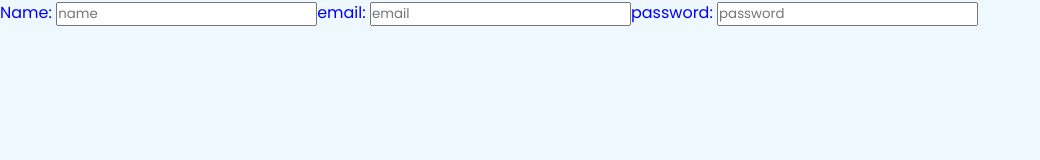
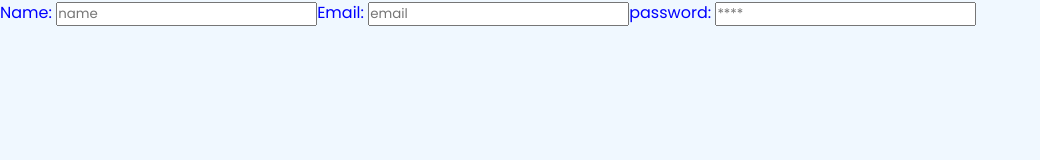
Before and after one commit to sskyhigh/parkvue, a React (Create React App) app in the folder parkvue/: page /register in a window 1280 px wide. Shown: the top 160 px of the page, without its empty margins (0-1040 px from the left). Built offline with nearby package versions, Linux system fonts and the light colour scheme.

Commit message:
updated input fields

```diff
--- a/parkvue/src/Components/SearchMenu.js
+++ b/parkvue/src/Components/SearchMenu.js
@@ -39,7 +39,7 @@ function SearchMenu() {
                         <span>Time-In</span>
                         <input type="time" name="" id=""/>
                     </div>
-                    <div classNamegit ="input-box">
+                    <div className ="input-box">
                         <span>Time-Out</span>
                         <input type="time" name="" id=""/>
                     </div>
--- a/parkvue/src/Pages/Register.jsx
+++ b/parkvue/src/Pages/Register.jsx
@@ -3,12 +3,12 @@ import '../../src/Components/SignLogin/Design.css'
 
 export default function Register() {
     const [data, setData] = useState({
-        name:  "",
+        name: "",
         email: "",
         password: "",
     })
 
-    const addUser = async (event) =>{
+    const addUser = async (event) => {
         event.preventDefault();
 
     }
@@ -21,12 +21,22 @@ export default function Register() {
                     type="text"
                     placeholder={"name"}
                     value={data.name}
-                    onChange={(event)=>setData({...data, name: event.target.value})}
+                    onChange={(event) => setData({...data, name: event.target.value})}
                 />
-                <label htmlFor="">email: </label>
-                <input type="text" placeholder={"email"}/>
+                <label htmlFor="">Email: </label>
+                <input
+                    type="text"
+                    placeholder={"email"}
+                    value={data.email}
+                    onChange={(event) => setData({...data, email: event.target.value})}
+                />
                 <label htmlFor="">password: </label>
-                <input type="text" placeholder={"password"}/>
+                <input
+                    type="text"
+                    placeholder={"****"}
+                    value={data.password}
+                    onChange={(event) => setData({...data, password: event.target.value})}
+                />
             </form>
         </div>
     )
```
